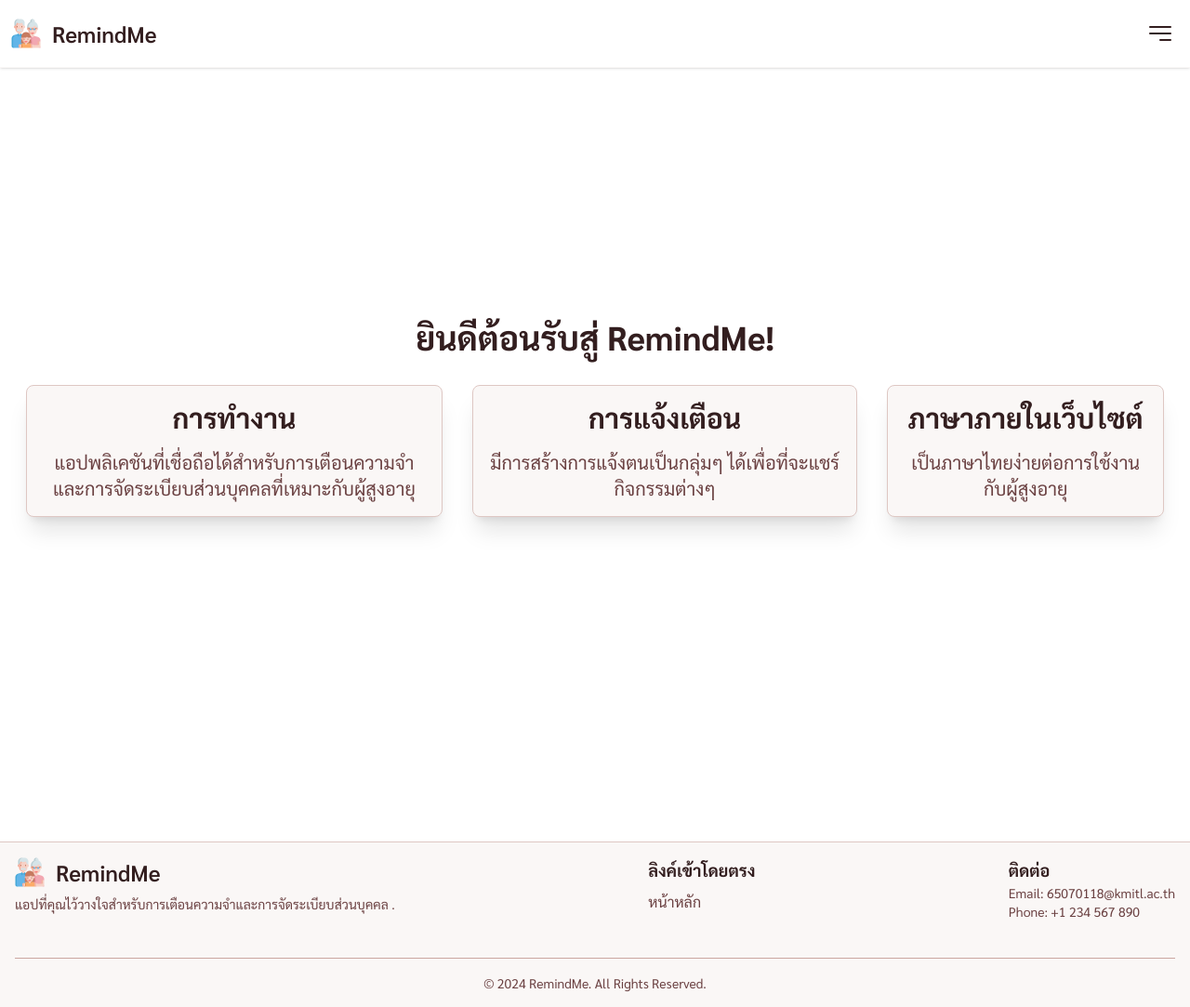
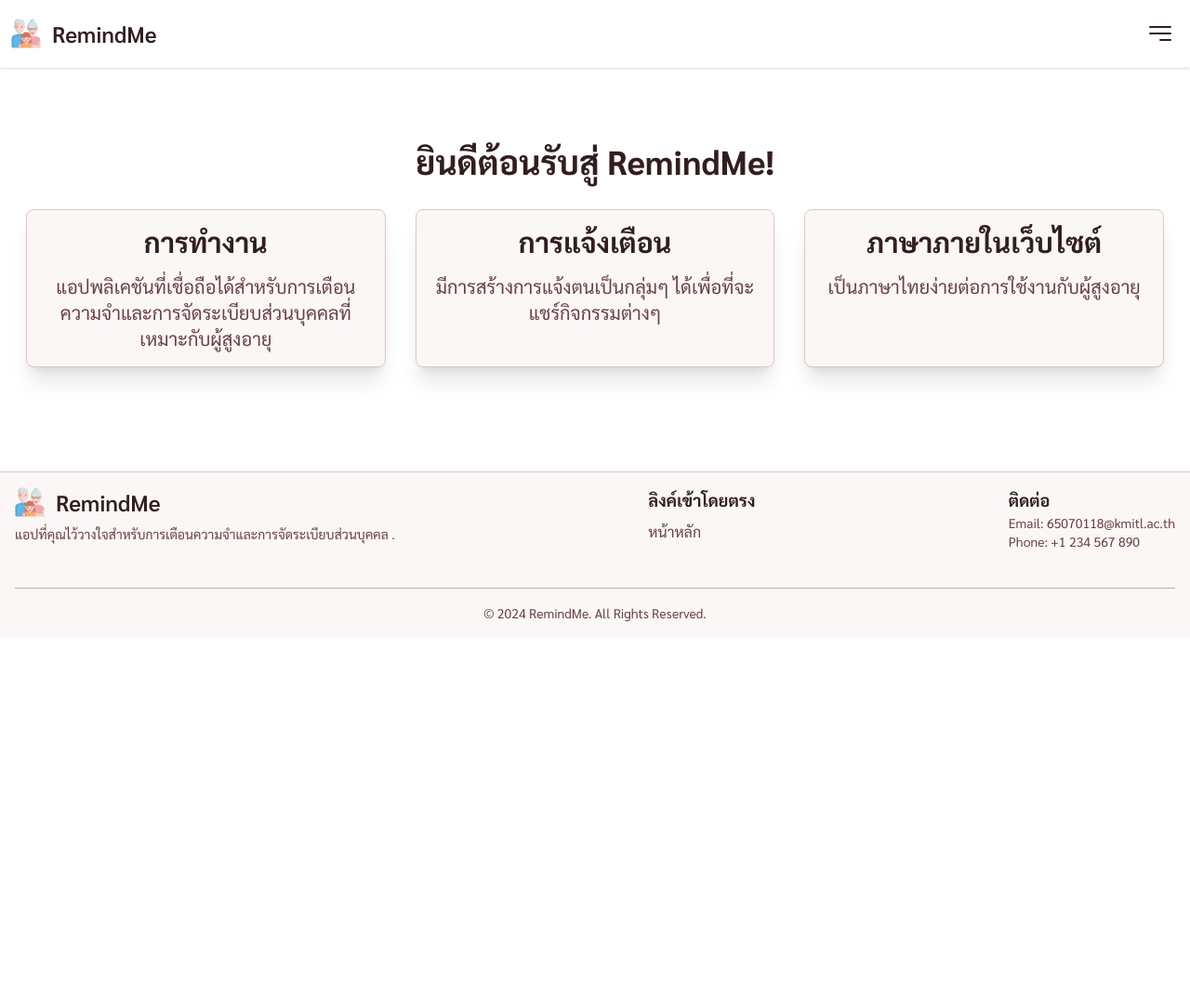
Before and after one commit to TaeTanakrit0089/DevToolProject, a Django app: page / in a window 1280 px wide. Shown: the whole page at 93% size. After the commit the page ends 669 px from the top, so only its background shows below. Run offline with Django 5.2, Linux system fonts and the light colour scheme.

Commit message:
update index

```diff
--- a/devtool_system/remindme/templates/index.html
+++ b/devtool_system/remindme/templates/index.html
@@ -1,27 +1,27 @@
 {% extends 'base.html' %}
 
 {% block content %}
-  <div class="h-screen flex items-center justify-center">
+  <div class="flex items-center justify-center">
     <div class="m-3 px-4 py-8 my-12 flex flex-col items-center">
       <h1 class="text-4xl font-bold text-center mb-8">ยินดีต้อนรับสู่ RemindMe!</h1>
 
-      <div class="flex flex-col md:flex-row space-y-4 md:space-y-0 md:space-x-8">
-        <div class="transition-transform hover:scale-110 bg-brown-50 border-brown-300 dark:bg-brown-950 dark:border-brown-800 border p-4 rounded-lg shadow-xl max-w-xs md:max-w-md">
+      <div class="grid grid-cols-1 md:grid-cols-3 gap-8">
+        <div class="transition-transform hover:scale-110 bg-brown-50 border-brown-300 dark:bg-brown-950 dark:border-brown-800 border p-4 rounded-lg shadow-xl">
           <h2 class="text-3xl font-bold text-center">การทำงาน</h2>
           <p class="text-xl text-center mt-4 text-brown-800 dark:text-brown-100">แอปพลิเคชันที่เชื่อถือได้สำหรับการเตือนความจำและการจัดระเบียบส่วนบุคคลที่เหมาะกับผู้สูงอายุ</p>
         </div>
-        <div class="transition-transform hover:scale-110 bg-brown-50 border-brown-300 dark:bg-brown-950 p-4 dark:border-brown-800 border rounded-lg shadow-xl max-w-xs md:max-w-md">
+        <div class="transition-transform hover:scale-110 bg-brown-50 border-brown-300 dark:bg-brown-950 dark:border-brown-800 border p-4 rounded-lg shadow-xl">
           <h2 class="text-3xl font-bold text-center">การแจ้งเตือน</h2>
           <p class="text-xl text-center mt-4 text-brown-800 dark:text-brown-100">มีการสร้างการแจ้งตนเป็นกลุ่มๆ ได้เพื่อที่จะแชร์กิจกรรมต่างๆ</p>
         </div>
-        <div class="transition-transform hover:scale-110 bg-brown-50 border-brown-300 dark:bg-brown-950 dark:border-brown-800 border p-4 rounded-lg shadow-xl max-w-xs md:max-w-md">
+        <div class="transition-transform hover:scale-110 bg-brown-50 border-brown-300 dark:bg-brown-950 dark:border-brown-800 border p-4 rounded-lg shadow-xl">
           <h2 class="text-3xl font-bold text-center">ภาษาภายในเว็บไซต์</h2>
           <p class="text-xl text-center mt-4 text-brown-800 dark:text-brown-100">เป็นภาษาไทยง่ายต่อการใช้งานกับผู้สูงอายุ</p>
         </div>
       </div>
 
+      {% if request.user.is_authenticated and age >= 0 %}
       <div class="flex flex-col md:flex-row space-y-4 md:space-y-0 md:space-x-8 mt-12">
-        {% if request.user.is_authenticated and age %}
           {% if age >= 60 %}
             <div class="transition-transform hover:scale-110 bg-brown-50 border-brown-300 dark:bg-brown-950 dark:border-brown-800 border p-4 rounded-lg shadow-xl max-w-xs md:max-w-lg">
               <h2 class="text-3xl font-bold text-center">ข้อมูลสำหรับผู้สูงอายุ</h2>
@@ -36,27 +36,27 @@
         {% endif %}
       </div>
 
-      {% if request.user.is_authenticated and age %}
+      {% if request.user.is_authenticated and age >= 0 %}
       <div class="mt-12">
-        <h2 class="text-4xl font-bold text-center text-brown-800 dark:text-brown-100">
+        <h2 class="{% if age >= 60 %}text-6xl{% else %}text-4xl{% endif %} font-bold text-center text-brown-800 dark:text-brown-100">
           กิจกรรมของวันนี้
         </h2>
-        <div class="mt-12 space-y-4">
+        <div class="grid grid-cols-1 {% if today_events|length == 1 %}justify-center items-center{% else %}md:grid-cols-3{% endif %} gap-8 mt-8 flex flex-col justify-between">
           {% for event in today_events %}
-            <div class="transition-transform hover:scale-110 bg-brown-50 border-brown-300 dark:bg-brown-950 dark:border-brown-800 border p-4 rounded-lg shadow-xl w-full">
-              <h3 id="event-name-{{ event.id }}" class="{% if age and age >= 60 %}text-3xl{% else %}text-2xl{% endif %} font-semibold text-brown-800 dark:text-brown-100">
+          <div class="transition-transform hover:scale-110 bg-brown-50 border-brown-300 dark:bg-brown-950 dark:border-brown-800 border p-4 rounded-lg shadow-xl">
+            <h3 id="event-name-{{ event.id }}" class="{% if age >= 60 %}text-5xl{% else %}text-2xl{% endif %} font-semibold text-brown-800 dark:text-brown-100 mb-4">
               กิจกรรม: {{ event.name }}
             </h3>
-              <p class="{% if age and age >= 60 %}text-3xl{% else %}text-2xl{% endif %} text-brown-600 dark:text-brown-300">
+            <p class="{% if age >= 60 %}text-5xl{% else %}text-2xl{% endif %} text-brown-600 dark:text-brown-300 mb-4" style="word-wrap: break-word; white-space: normal; overflow-wrap: break-word;">
               รายละเอียด: {{ event.description }}
             </p>
-              <p class="{% if age and age >= 60 %}text-3xl{% else %}text-2xl{% endif %} text-brown-600 dark:text-brown-300">
+            <p class="{% if age >= 60 %}text-5xl{% else %}text-2xl{% endif %} text-brown-600 dark:text-brown-300 mb-4">
               เวลา: {{ event.noti_time }}
             </p>
-              <div class="px-4 py-2 text-center mt-2">
+            <div class="px-4 py-2 text-center mt-auto">
                 <button onclick="speech('{{ event.id }}')" id="speak-btn-{{ event.id }}" class="py-1 rounded">
                   <svg version="1.0" id="Layer_1" xmlns="http://www.w3.org/2000/svg" xmlns:xlink="http://www.w3.org/1999/xlink"
-                    width="40px" height="40px" viewBox="0 0 64 64" enable-background="new 0 0 64 64" xml:space="preserve">
+                    width="100px" height="100px" viewBox="0 0 64 64" enable-background="new 0 0 64 64" xml:space="preserve">
                     <g>
                       <path class="fill-[#824e4e] dark:fill-[#fff]" d="M59.998,28.001h-7.999c-2.211,0-4,1.789-4,4s1.789,4,4,4h7.999c2.211,0,4-1.789,4-4 S62.209,28.001,59.998,28.001z"/>
                       <path class="fill-[#824e4e] dark:fill-[#fff]" d="M49.71,19.466l6.929-4c1.914-1.105,2.57-3.551,1.461-5.465c-1.102-1.914-3.547-2.57-5.46-1.465l-6.93,4 c-1.914,1.105-2.57,3.551-1.461,5.464C45.351,19.915,47.796,20.571,49.71,19.466z"/>
@@ -65,8 +65,8 @@
                     </g>
                   </svg>
                 </button>
+              <audio hidden id="audio-{{ event.id }}" controls></audio>
             </div>
-              <audio hidden id="audio-{{ event.id }}" controls></audio>
           </div>
           {% endfor %}
         </div>
--- a/devtool_system/static/tailwind/output.css
+++ b/devtool_system/static/tailwind/output.css
@@ -998,6 +998,10 @@ video {
   gap: 1.5rem;
 }
 
+.gap-8 {
+  gap: 2rem;
+}
+
 .gap-x-3 {
   -moz-column-gap: 0.75rem;
        column-gap: 0.75rem;
@@ -1500,6 +1504,26 @@ video {
 
 .text-5xl {
   font-size: 3rem;
+  line-height: 1;
+}
+
+.text-9xl {
+  font-size: 8rem;
+  line-height: 1;
+}
+
+.text-8xl {
+  font-size: 6rem;
+  line-height: 1;
+}
+
+.text-7xl {
+  font-size: 4.5rem;
+  line-height: 1;
+}
+
+.text-6xl {
+  font-size: 3.75rem;
   line-height: 1;
 }
 
@@ -2204,6 +2228,10 @@ body {
     grid-template-columns: repeat(2, minmax(0, 1fr));
   }
 
+  .md\:grid-cols-3 {
+    grid-template-columns: repeat(3, minmax(0, 1fr));
+  }
+
   .md\:flex-row {
     flex-direction: row;
   }
```
Lines whose indentation alone changed are shown as unchanged.
